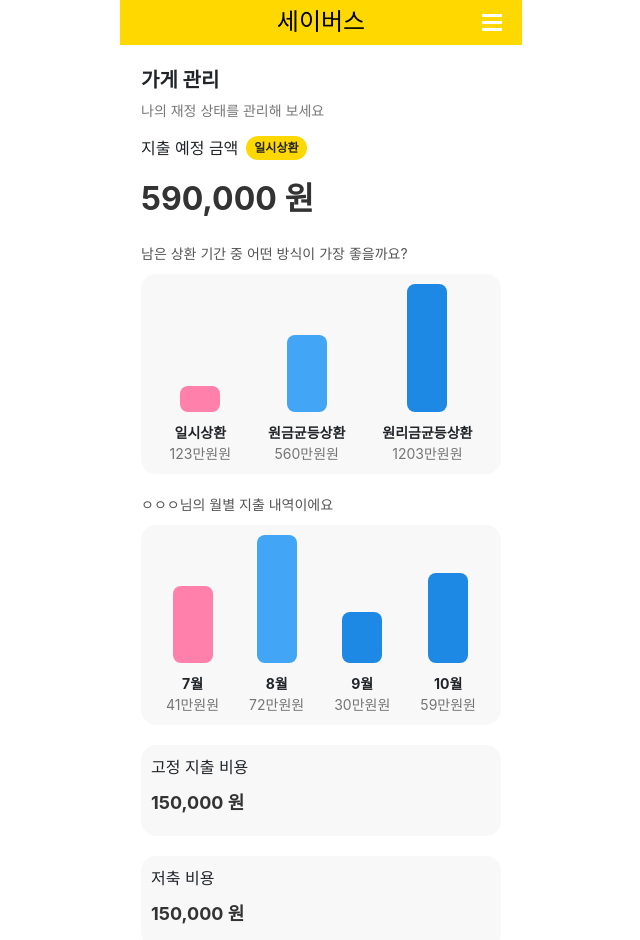
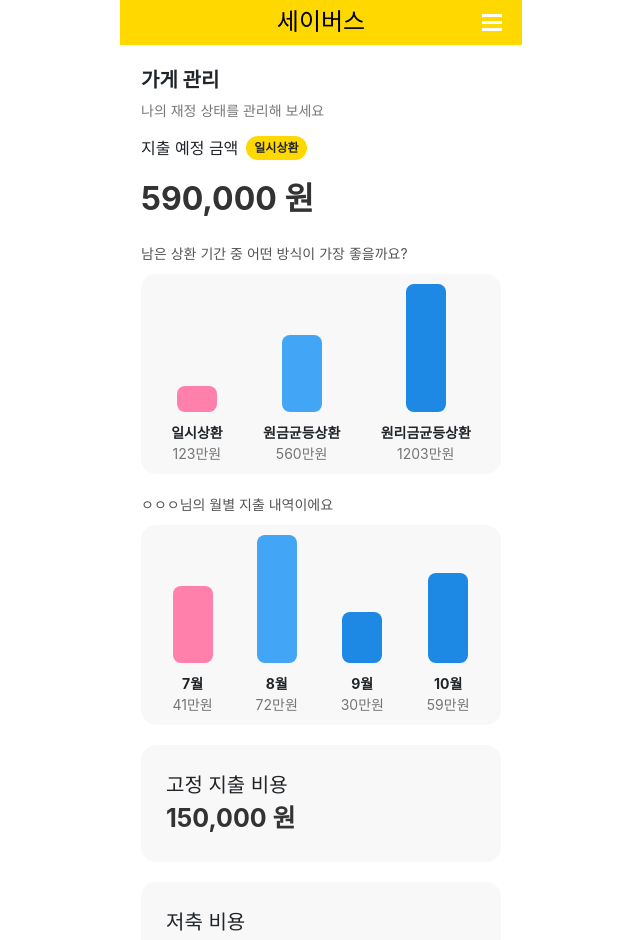
Before and after one commit to Lazenca-2024/Savers, a Vue app in the folder frontend/: page /management in a window 1280 px wide. Shown: the top 940 px of the page, without its empty margins (319-959 px from the left). Built offline with nearby package versions, Linux system fonts and the light colour scheme; a web font is replaced by a local one; what vue-awesome-paginate would draw is missing.

Commit message:
faet: ui수정

```diff
--- a/frontend/src/pages/Management copy.vue
+++ /dev/null
@@ -1,110 +0,0 @@
-<template>
-  <div class="container">
-    <div class="title">가게 관리</div>
-    <div class="subtitle">나의 재정 상태를 관리해 보세요</div>
-    <div style="display:flex">
-    <div class="me-2">지출 예정 금액</div>
-    <div class="highlight">일시상환</div>
-    </div>
-    <div class="amount">590,000 원</div>
-
-    <div class="chart-section">
-      <div class="chart-title">남은 상환 기간 중 어떤 방식이 가장 좋을까요?</div>
-      <div class="chart">
-      </div>
-    </div>
-
-    <div class="chart-section">
-      <div class="chart-title">ㅇㅇㅇ님의 월별 지출 내역이에요</div>
-      <div class="chart">
-      </div>
-    </div>
-
-    <div class="aerea">
-      <div class="expense-title">고정 지출 비용</div>
-      <div class="expense-amount">150,000 원</div>
-    </div>
-
-    <div class="aerea">
-      <div class="expense-title">저축 비용</div>
-      <div class="expense-amount">150,000 원</div>
-    </div>
-  </div>
-</template>
-
-<script>
-</script>
-
-<style scoped>
-.container {
-  background-color: #ffffff;
-  border-radius: 8px;
-  padding: 20px;
-  box-shadow: 0 2px 10px rgba(0, 0, 0, 0.1);
-  max-width: 400px;
-  margin: 0 auto;
-}
-
-.title {
-  font-size: 20px;
-  font-weight: bold;
-  margin-bottom: 5px;
-}
-
-.subtitle {
-  font-size: 14px;
-  color: #777;
-  margin-bottom: 15px;
-}
-
-.highlight {
-  display: inline-block;
-  background-color: #FFD800;
-  font-size: 12px;
-  padding: 3px 8px;
-  border-radius: 12px;
-  margin-bottom: 10px;
-  font-weight: bold;
-}
-
-.amount {
-  font-size: 32px;
-  font-weight: bold;
-  color: #333;
-  margin: 5px 0 20px 0;
-}
-
-.chart-section, .monthly-expense {
-  margin-bottom: 20px;
-}
-
-.chart-title {
-  font-size: 14px;
-  margin-bottom: 10px;
-  color: #555;
-}
-
-.chart {
-  display: flex;
-  justify-content: space-around;
-  align-items: flex-end;
-  height: 200px;
-  margin-bottom: 10px;
-  background-color: #F8F8F8;
-  border-radius: 15px;
-}
-
-.aerea{
-  background-color: #F8F8F8;
-  border-radius: 15px;
-  margin-bottom: 20px;
-  padding: 10px;
-}
-
-.expense-amount {
-  font-size: 18px;
-  color: #333;
-  font-weight: bold;
-  padding: 10px 0;
-}
-</style>
--- a/frontend/src/pages/Management.vue
+++ b/frontend/src/pages/Management.vue
@@ -21,7 +21,7 @@
           </div>
           </div>
           <div class="label">{{ data.label }}</div>
-          <div class="value">{{ data.amount }}원</div>
+          <div class="value">{{ data.amount }}</div>
         </div>
       </div>
     </div>
@@ -39,7 +39,7 @@
           </div>
           </div>
           <div class="label">{{ data.label }}</div>
-          <div class="value">{{ data.amount }}원</div>
+          <div class="value">{{ data.amount }}</div>
         </div>
       </div>
     </div>
@@ -139,14 +139,17 @@ export default {
   background-color: #F8F8F8;
   border-radius: 15px;
   margin-bottom: 20px;
-  padding: 10px;
+  padding: 25px;
+}
+
+.expense-title{
+  font-size: 20px;
 }
 
 .expense-amount {
-  font-size: 18px;
+  font-size: 25px;
   color: #333;
   font-weight: bold;
-  padding: 10px 0;
 }
 
 .bar-container {
```
Also changed, not shown: 1 other file (tests, documents, lock files or other folders).
